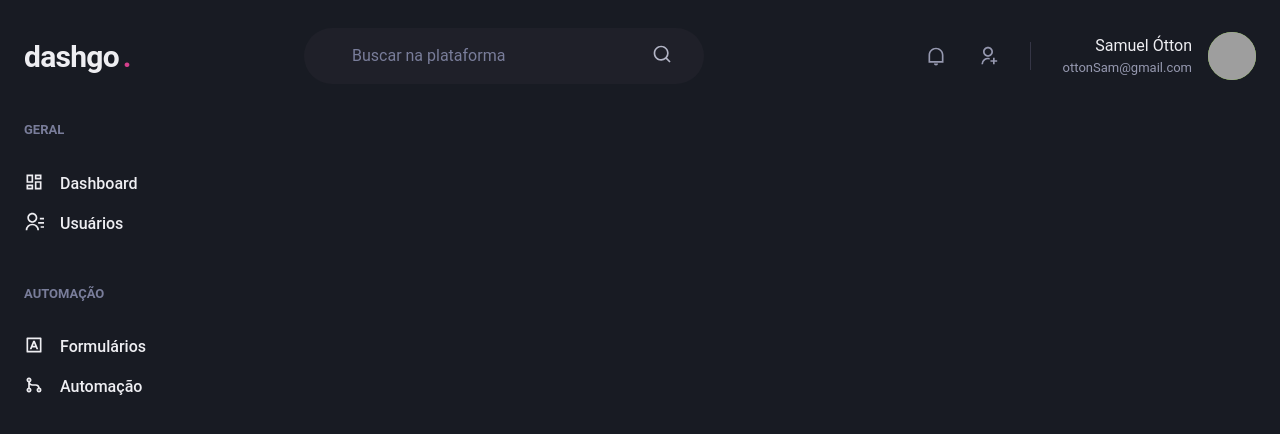
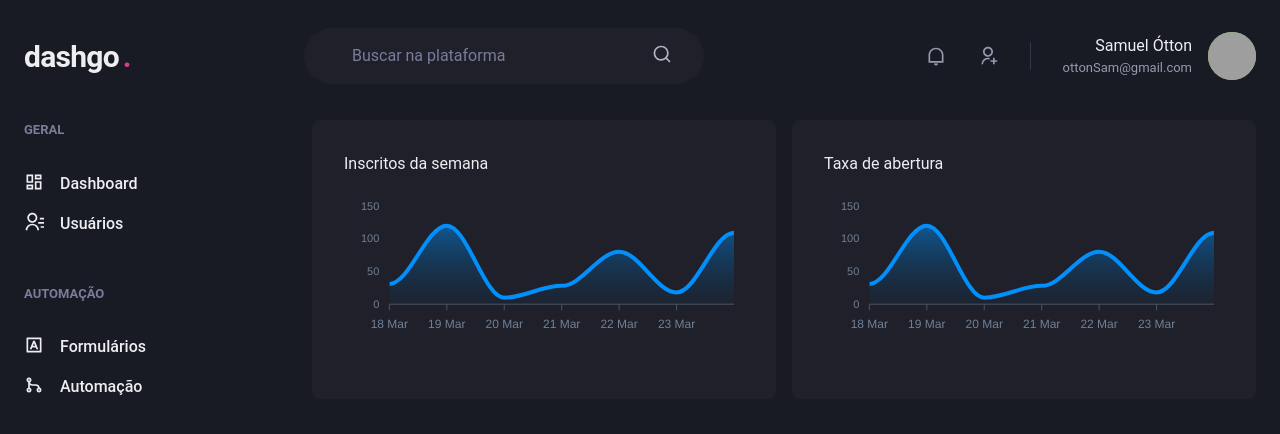
Before and after one commit to ottonSam/ignite-dashgo, a Next.js app: page /dashboard in a window 1280 px wide. Shown: the top 434 px of the page. Built offline with nearby package versions, Linux system fonts and the light colour scheme; grey boxes are pictures that could not be loaded.

Commit message:
dashboard graphics

```diff
--- a/package.json
+++ b/package.json
@@ -13,9 +13,11 @@
     "@chakra-ui/react": "^1.6.5",
     "@emotion/react": "^11.4.0",
     "@emotion/styled": "^11.3.0",
+    "apexcharts": "^3.27.3",
     "framer-motion": "^4.1.17",
     "next": "11.0.1",
     "react": "17.0.2",
+    "react-apexcharts": "^1.3.9",
     "react-dom": "17.0.2",
     "react-icons": "^4.2.0"
   },
--- a/src/pages/dashboard.tsx
+++ b/src/pages/dashboard.tsx
@@ -1,7 +1,60 @@
-import { Flex } from "@chakra-ui/react";
-import React from "react";
+import { Box, Flex, SimpleGrid, Text, theme } from "@chakra-ui/react";
+import dynamic from "next/dynamic";
 import { Sidebar } from "../components/Form/Sidebar";
 import { Header } from "../components/Header";
+
+const Chart = dynamic(() => import("react-apexcharts"));
+
+const options = {
+  chart: {
+    toolbar: {
+      show: false,
+    },
+    zoom: {
+      enabled: false,
+    },
+    foreColor: theme.colors.gray[500],
+  },
+  grid: {
+    show: false,
+  },
+  dataLabels: {
+    enabled: false,
+  },
+  tooltip: {
+    enabled: false,
+  },
+  xaxis: {
+    type: 'datetime' as 'datetime',
+    axisBorder: {
+      color: theme.colors.gray[600]
+    },
+    axisTicks: {
+      color: theme.colors.gray[600]
+    },
+    categories: [
+      '2021-03-18T00:00:00.000Z',
+      '2021-03-19T00:00:00.000Z',
+      '2021-03-20T00:00:00.000Z',
+      '2021-03-21T00:00:00.000Z',
+      '2021-03-22T00:00:00.000Z',
+      '2021-03-23T00:00:00.000Z',
+      '2021-03-24T00:00:00.000Z',
+    ],
+  },
+  fill: {
+    opacity: 0.3,
+    type: 'gradient',
+    gradient: {
+      shade: 'dark',
+      opacityFrom: 0.7,
+      opacityTo: 0.3,
+    }
+  }
+};
+const series = [
+  {name : 'series1', data: [31, 120, 10, 28, 80, 18, 109]}
+];
 
 export default function DashBoard() {
   return (
@@ -19,6 +72,42 @@
         px="6"
       >
         <Sidebar />
+
+        <SimpleGrid
+          flex="1"
+          gap="4"
+          minChildWidth="320px"
+          align="flex-start"
+        >
+          <Box
+            p="8"
+            bg="gray.800"
+            borderRadius={8}
+            pb="4"
+          >
+            <Text>Inscritos da semana</Text>
+            <Chart
+              options={options}
+              series={series}
+              type="area"
+              height={160}
+            />
+          </Box>
+          <Box
+            p="8"
+            bg="gray.800"
+            borderRadius={8}
+            pb="4"
+          >
+            <Text>Taxa de abertura</Text>
+            <Chart
+              options={options}
+              series={series}
+              type="area"
+              height={160}
+            />
+          </Box>
+        </SimpleGrid>
       </Flex>
     </Flex>
   );
```
Also changed, not shown: 1 other file (tests, documents, lock files or other folders).
